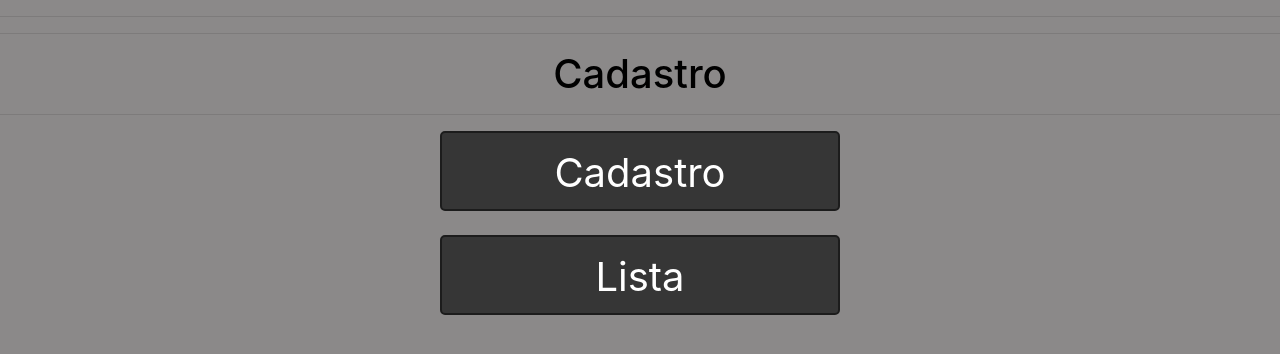
After one commit to BrunoozL/Album_de_Figurinha, a PHP site: page /View/Cadastro.php in a window 1280 px wide. The commit adds this page. Shown: the top 354 px of the page. Run offline with PHP 8.4, Linux system fonts and the light colour scheme.

Commit message:
Correções de erros

```diff
--- a/Controller/ControllerCarta.php
+++ b/Controller/ControllerCarta.php
@@ -18,12 +18,12 @@ class ControllerCarta
 
         if(isset($_REQUEST['id']))
             $model = $model -> getById((int) $_REQUEST['id']);
-        include 'View/CadastroView.php';
+        include 'View/Cadastro.php';
     }
 
     public static function save()
     {
-        include 'Model/Model.php';
+        include 'Model/ModelCarta.php';
 
         $carta = new ModelCarta();
         $carta -> id = $_POST['id'];
@@ -39,7 +39,7 @@ class ControllerCarta
 
     public static function delete()
     {
-        include 'Model/Model.php';
+        include 'Model/ModelCarta.php';
 
         $model = new ModelCarta();
         $model -> delete ((int) $_GET['id']);
--- /dev/null
+++ b/View/Cadastro.php
@@ -0,0 +1,57 @@
+<!DOCTYPE html>
+<html lang="pt-br">
+  <head>
+  <link rel="preconnect" href="https://fonts.googleapis.com">
+<link rel="preconnect" href="https://fonts.gstatic.com" crossorigin>
+<link href="https://fonts.googleapis.com/css2?family=Cormorant+Garamond:wght@300&display=swap" rel="stylesheet">
+    <meta charset="utf-8">
+    <meta name="viewport" content="width=device-width, initial-scale=1, shrink-to-fit=no">
+    <link rel="stylesheet" href="https://stackpath.bootstrapcdn.com/bootstrap/4.1.3/css/bootstrap.min.css" integrity="sha384-MCw98/SFnGE8fJT3GXwEOngsV7Zt27NXFoaoApmYm81iuXoPkFOJwJ8ERdknLPMO" crossorigin="anonymous">
+
+    <title>Menu</title>
+    <style>
+    h1{
+        color: black;
+    }
+
+    body{
+        background-color: #8B8989;
+    }
+
+    .btn-outline-info{
+        padding: 10px;
+        font-size: 40px;
+        background-color: #363636;
+        width: 400px;
+        height: 80px;
+        border: 2px #1C1C1C solid;
+        border-radius: 5px;
+        text-align: center;
+        color: #ffffff;
+    }
+
+</style>
+  </head>
+  <body>
+      <center>
+      <hr>
+        <hr>
+        <h1>Cadastro</h1>
+        <hr>
+        <form action="/cadastro" method="post">
+        <div class="d-grid gap-2 d-md-block">
+        <button type="button" class="btn btn-outline-info">Cadastro</button>
+        </form>
+        <br>
+        <br>
+
+        <form action="/lista" method="post">
+        <button type="button" class="btn btn-outline-info">Lista</button>
+        </form>
+        </div>
+
+
+
+      </center>
+    </body>
+</html>
```
Also changed, not shown: Controller/ControllerSelecao.php (added, +46 -0 lines), DAO/DAOSelecao.php (added, +72 -0 lines), index.php (+17 -1 lines), Model/ModelSelecao.php (added), View/CadastroCarta.php (deleted), View/Lista.php (added), View/ListaCarta.php (deleted).
